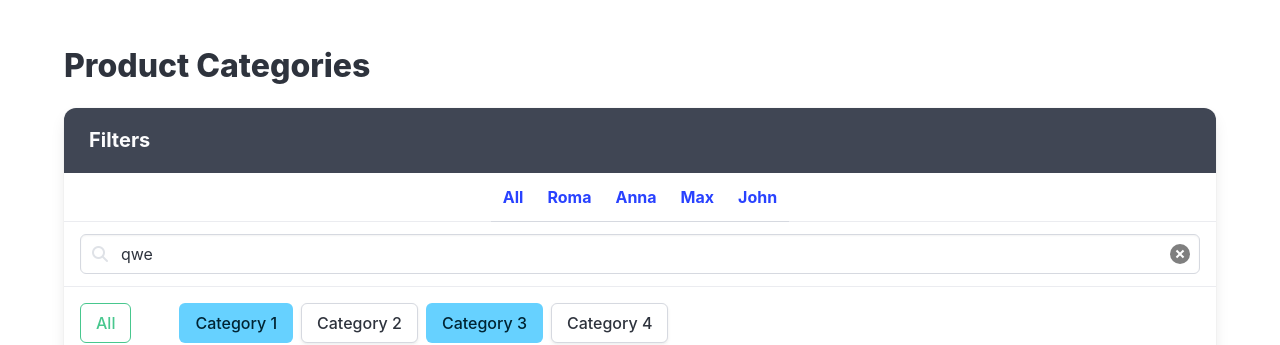
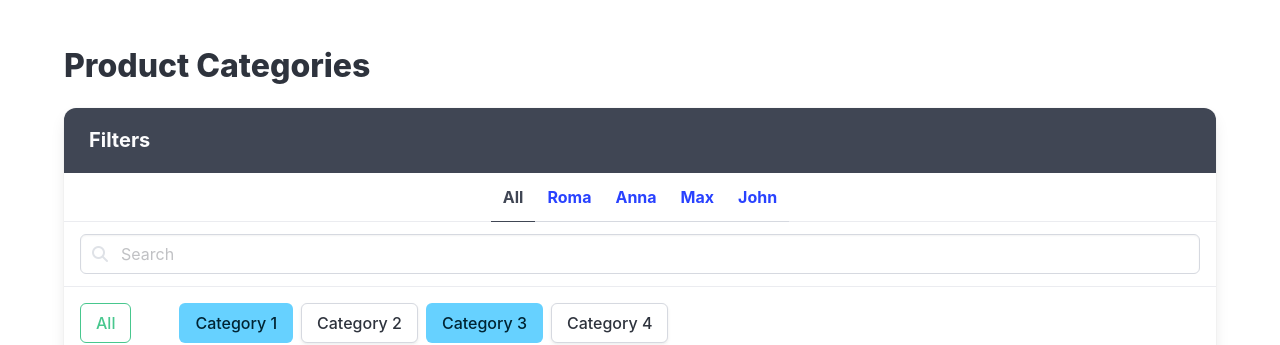
Before and after one commit to zbvika/react-practice, a React (Vite) app: page / in a window 1280 px wide. Shown: the top 345 px of the page. Built offline with nearby package versions, Linux system fonts and the light colour scheme.

Commit message:
add third step

```diff
--- a/src/App.jsx
+++ b/src/App.jsx
@@ -32,10 +32,14 @@ export const products = productsFromServer.map(product => {
   return { ...product, category, owner };
 });
 
-function getVisibleProducts({ products, ownerId }) {
-  return products.filter(product => {
+function getVisibleProducts(allProducts, { ownerId, query }) {
+  return allProducts.filter(product => {
     if (ownerId && product.owner?.id !== ownerId) {
       return false;
+    }
+
+    if (query) {
+      return product.name.toLowerCase().includes(query.toLowerCase());
     }
 
     return true;
@@ -44,13 +48,15 @@ function getVisibleProducts({ products, ownerId }) {
 
 export const App = () => {
   const [activeOwnerId, setActiveOwnerId] = useState(null);
+  const [query, setQuery] = useState('');
 
-  const visibleProducts = getVisibleProducts({
-    products,
+  const visibleProducts = getVisibleProducts(products, {
     ownerId: activeOwnerId,
+    query,
   });
 
-  return <div className="section">
+  return (
+    <div className="section">
       <div className="container">
         <h1 className="title">Product Categories</h1>
 
@@ -59,13 +65,24 @@ export const App = () => {
             <p className="panel-heading">Filters</p>
 
             <p className="panel-tabs has-text-weight-bold">
-            <a data-cy="FilterAllUsers" href="#/" onClick={() => setActiveOwnerId(null)}>
+              <a
+                data-cy="FilterAllUsers"
+                href="#/"
+                className={!activeOwnerId ? 'is-active' : ''}
+                onClick={() => setActiveOwnerId(null)}
+              >
                 All
               </a>
 
               {usersFromServer.map(owner => {
                 return (
-                <a key={owner.id} data-cy="FilterAllUsers" href="#/" onClick={() => setActiveOwnerId(owner.id)}>
+                  <a
+                    key={owner.id}
+                    data-cy="FilterAllUsers"
+                    href="#/"
+                    className={activeOwnerId === owner.id ? 'is-active' : ''}
+                    onClick={() => setActiveOwnerId(owner.id)}
+                  >
                     {owner.name}
                   </a>
                 );
@@ -79,7 +96,8 @@ export const App = () => {
                   type="text"
                   className="input"
                   placeholder="Search"
-                value="qwe"
+                  value={query}
+                  onChange={e => setQuery(e.target.value)}
                 />
 
                 <span className="icon is-left">
@@ -87,12 +105,14 @@ export const App = () => {
                 </span>
 
                 <span className="icon is-right">
-                {/* eslint-disable-next-line jsx-a11y/control-has-associated-label */}
+                  {query && (
                     <button
                       data-cy="ClearButton"
                       type="button"
                       className="delete"
+                      onClick={() => setQuery('')}
                     />
+                  )}
                 </span>
               </p>
             </div>
@@ -200,4 +220,5 @@ export const App = () => {
         </div>
       </div>
     </div>
+  );
 };
```
Lines whose indentation alone changed are shown as unchanged.
